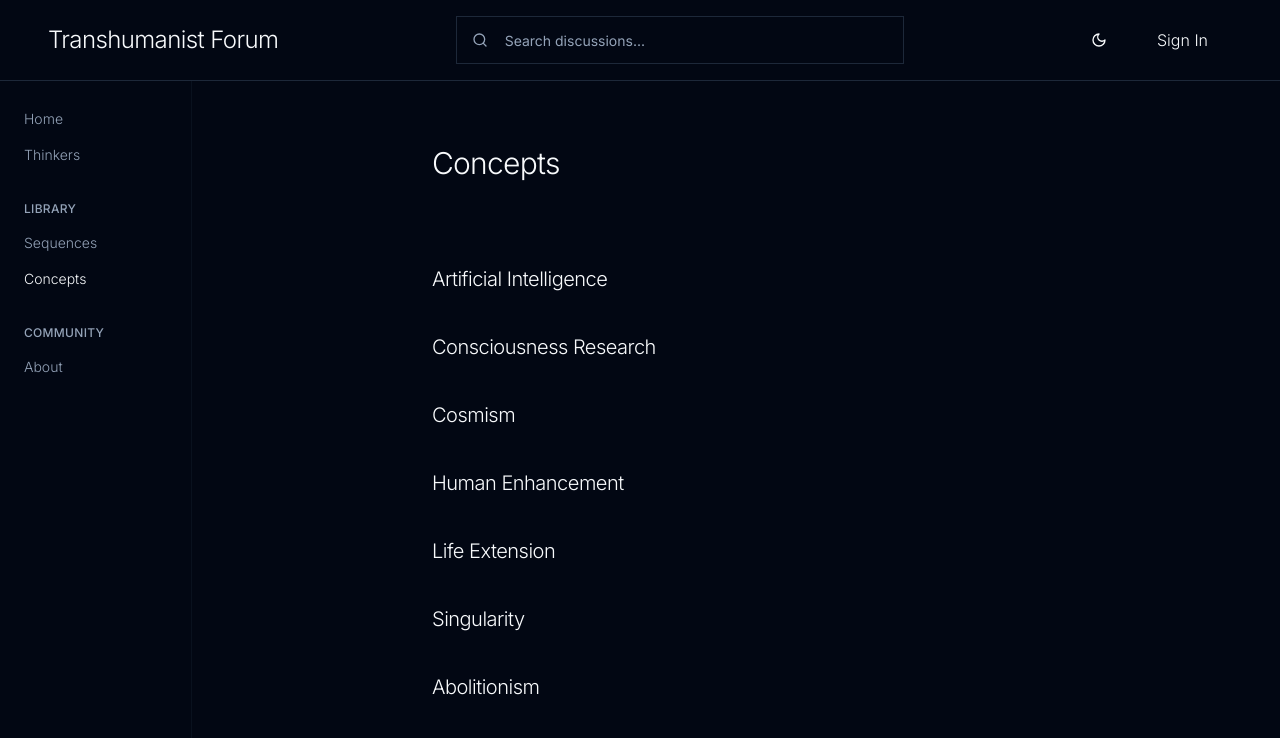
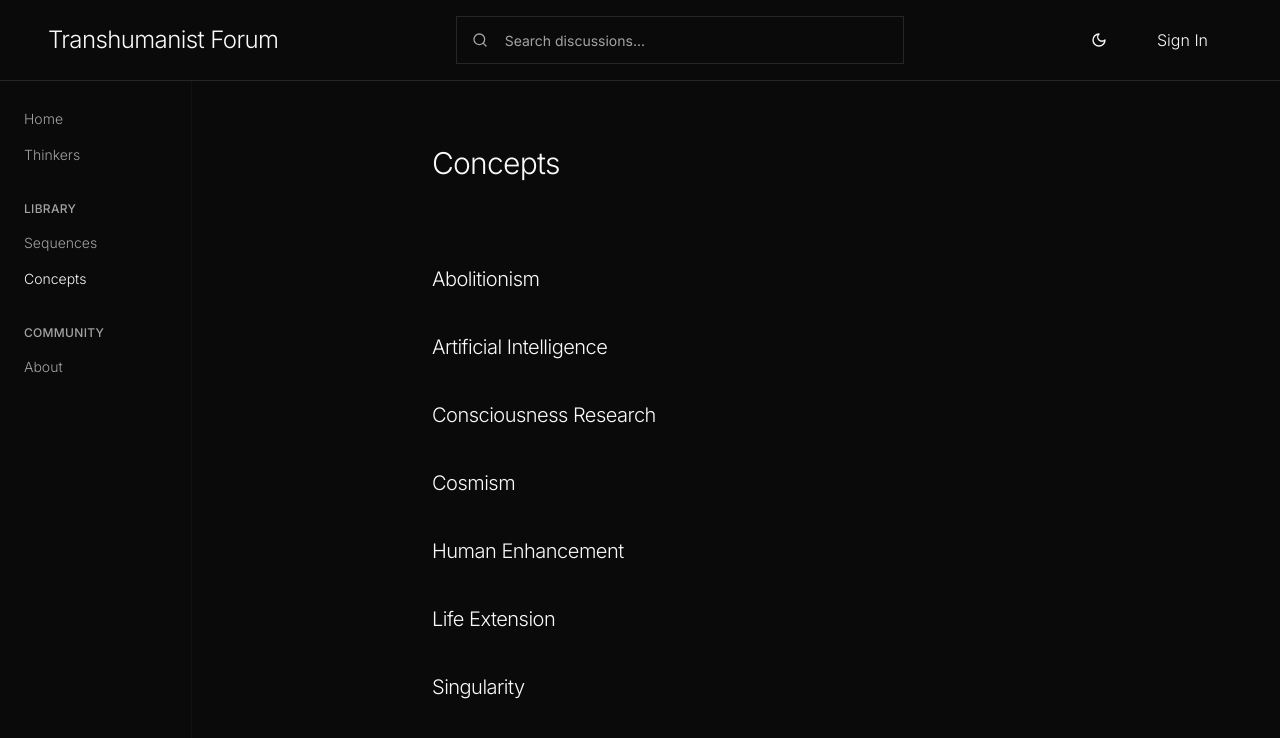
Before and after one commit to willjy1/transhumanismforum-8ea041fe, a React (Vite) app: page /concepts in a window 1280 px wide. Shown: the top 738 px of the page. Built offline with nearby package versions, Linux system fonts and the light colour scheme.

Commit message:
Refine design and sort concepts
Alphabetize concepts. Improve homepage and forum design based on first principles, focusing on font, spacing, and overall minimalist aesthetic. Remove purple color scheme and adjust other elements as needed.

```diff
--- a/src/index.css
+++ b/src/index.css
@@ -8,45 +8,44 @@ All colors MUST be HSL.
 
 @layer base {
   :root {
-/* Sophisticated design system with rich typography */
-    --background: 0 0% 99%;
-    --foreground: 220 18% 9%;
+/* Minimal design system with enhanced typography */
+    --background: 0 0% 100%;
+    --foreground: 0 0% 9%;
 
     --card: 0 0% 100%;
-    --card-foreground: 220 18% 9%;
+    --card-foreground: 0 0% 9%;
 
     --popover: 0 0% 100%;
-    --popover-foreground: 220 18% 9%;
+    --popover-foreground: 0 0% 9%;
 
-    --primary: 220 18% 9%;
+    --primary: 0 0% 9%;
     --primary-foreground: 0 0% 98%;
-    --primary-glow: 220 15% 25%;
+    --primary-glow: 0 0% 20%;
 
-    --secondary: 220 14% 96%;
-    --secondary-foreground: 220 18% 9%;
+    --secondary: 0 0% 97%;
+    --secondary-foreground: 0 0% 9%;
 
-    --muted: 220 14% 96%;
-    --muted-foreground: 220 8% 46%;
+    --muted: 0 0% 96%;
+    --muted-foreground: 0 0% 45%;
 
-    --accent: 262 100% 65%;
+    --accent: 0 0% 9%;
     --accent-foreground: 0 0% 98%;
 
     --destructive: 0 84% 60%;
     --destructive-foreground: 0 0% 98%;
 
-    --border: 220 13% 91%;
-    --input: 220 13% 94%;
-    --ring: 262 100% 65%;
+    --border: 0 0% 90%;
+    --input: 0 0% 96%;
+    --ring: 0 0% 9%;
 
     --radius: 0rem;
 
-    /* Rich visual elements */
-    --gradient-primary: linear-gradient(135deg, hsl(262 100% 65%), hsl(262 100% 75%));
-    --gradient-accent: linear-gradient(135deg, hsl(var(--accent)), hsl(262 100% 75%));
+    /* Subtle visual elements */
+    --gradient-primary: linear-gradient(135deg, hsl(var(--primary)), hsl(var(--primary-glow)));
     --gradient-subtle: linear-gradient(180deg, hsl(var(--background)), hsl(var(--muted)));
-    --shadow-subtle: 0 1px 3px 0 hsl(220 18% 9% / 0.1);
-    --shadow-medium: 0 4px 6px -1px hsl(220 18% 9% / 0.1), 0 2px 4px -1px hsl(220 18% 9% / 0.06);
-    --shadow-large: 0 10px 15px -3px hsl(220 18% 9% / 0.1), 0 4px 6px -2px hsl(220 18% 9% / 0.05);
+    --shadow-subtle: 0 1px 3px 0 hsl(0 0% 0% / 0.1);
+    --shadow-medium: 0 4px 6px -1px hsl(0 0% 0% / 0.1);
+    --shadow-large: 0 20px 25px -5px hsl(0 0% 0% / 0.1);
 
     /* Sidebar */
     --sidebar-background: 0 0% 100%;
@@ -64,43 +63,42 @@ All colors MUST be HSL.
   }
 
   .dark {
-    /* Rich dark theme with enhanced readability */
-    --background: 222 84% 4%;
-    --foreground: 210 40% 98%;
+    /* Minimal dark theme */
+    --background: 0 0% 4%;
+    --foreground: 0 0% 98%;
 
-    --card: 222 84% 5%;
-    --card-foreground: 210 40% 98%;
+    --card: 0 0% 4%;
+    --card-foreground: 0 0% 98%;
 
-    --popover: 222 84% 5%;
-    --popover-foreground: 210 40% 98%;
+    --popover: 0 0% 4%;
+    --popover-foreground: 0 0% 98%;
 
-    --primary: 210 40% 98%;
-    --primary-foreground: 222 47% 11%;
-    --primary-glow: 217 32% 80%;
+    --primary: 0 0% 98%;
+    --primary-foreground: 0 0% 9%;
+    --primary-glow: 0 0% 80%;
 
-    --secondary: 217 32% 17%;
-    --secondary-foreground: 210 40% 98%;
+    --secondary: 0 0% 15%;
+    --secondary-foreground: 0 0% 98%;
 
-    --muted: 217 32% 17%;
-    --muted-foreground: 215 20% 65%;
+    --muted: 0 0% 15%;
+    --muted-foreground: 0 0% 64%;
 
-    --accent: 262 100% 70%;
-    --accent-foreground: 210 40% 98%;
+    --accent: 0 0% 98%;
+    --accent-foreground: 0 0% 9%;
 
-    --destructive: 0 90% 70%;
-    --destructive-foreground: 210 40% 98%;
+    --destructive: 0 62% 31%;
+    --destructive-foreground: 0 0% 98%;
 
-    --border: 217 32% 17%;
-    --input: 217 32% 17%;
-    --ring: 262 100% 70%;
+    --border: 0 0% 15%;
+    --input: 0 0% 15%;
+    --ring: 0 0% 83%;
 
-    /* Rich visual elements for dark mode */
-    --gradient-primary: linear-gradient(135deg, hsl(262 100% 70%), hsl(262 100% 80%));
-    --gradient-accent: linear-gradient(135deg, hsl(var(--accent)), hsl(262 100% 80%));
+    /* Subtle dark visual elements */
+    --gradient-primary: linear-gradient(135deg, hsl(var(--primary)), hsl(var(--primary-glow)));
     --gradient-subtle: linear-gradient(180deg, hsl(var(--background)), hsl(var(--muted)));
-    --shadow-subtle: 0 1px 3px 0 hsl(222 84% 4% / 0.5);
-    --shadow-medium: 0 4px 6px -1px hsl(222 84% 4% / 0.3), 0 2px 4px -1px hsl(222 84% 4% / 0.2);
-    --shadow-large: 0 10px 15px -3px hsl(222 84% 4% / 0.3), 0 4px 6px -2px hsl(222 84% 4% / 0.2);
+    --shadow-subtle: 0 1px 3px 0 hsl(0 0% 0% / 0.5);
+    --shadow-medium: 0 4px 6px -1px hsl(0 0% 0% / 0.3);
+    --shadow-large: 0 20px 25px -5px hsl(0 0% 0% / 0.4);
 
     /* Dark sidebar */
     --sidebar-background: 0 0% 3.9%;
@@ -149,40 +147,37 @@ All colors MUST be HSL.
     transition: var(--transition-smooth);
   }
 
-  /* Typography scale with optimal reading */
+  /* Enhanced typography with better hierarchy */
   .text-display {
-    font-size: clamp(2.5rem, 8vw, 7rem);
-    line-height: 1.02;
-    letter-spacing: -0.04em;
-    font-weight: 700;
-    font-variation-settings: "wght" 700;
+    font-size: clamp(3.5rem, 8vw, 8rem);
+    line-height: 0.9;
+    letter-spacing: -0.025em;
+    font-weight: 300;
   }
 
   .text-hero {
-    font-size: clamp(2rem, 6vw, 4.5rem);
-    line-height: 1.05;
-    letter-spacing: -0.03em;
-    font-weight: 600;
-    font-variation-settings: "wght" 600;
+    font-size: clamp(2.5rem, 6vw, 5rem);
+    line-height: 0.95;
+    letter-spacing: -0.02em;
+    font-weight: 400;
   }
 
   .text-large {
     font-size: clamp(1.75rem, 4vw, 3rem);
     line-height: 1.15;
-    letter-spacing: -0.02em;
-    font-weight: 500;
-    font-variation-settings: "wght" 500;
+    letter-spacing: -0.015em;
+    font-weight: 300;
   }
 
   .text-body {
     font-size: 1.125rem;
-    line-height: 1.7;
+    line-height: 1.65;
     font-weight: 400;
   }
 
   .text-caption {
     font-size: 0.875rem;
-    line-height: 1.6;
+    line-height: 1.5;
     font-weight: 500;
   }
 
--- a/src/pages/Concepts.tsx
+++ b/src/pages/Concepts.tsx
@@ -5,13 +5,13 @@ import { Link } from 'react-router-dom';
 
 const Concepts = () => {
   const concepts = [
+    'Abolitionism',
     'Artificial Intelligence',
     'Consciousness Research',
     'Cosmism',
     'Human Enhancement',
     'Life Extension',
-    'Singularity',
-    'Abolitionism'
+    'Singularity'
   ];
 
   return (
--- a/tailwind.config.ts
+++ b/tailwind.config.ts
@@ -65,9 +65,8 @@ export default {
 				}
 			},
 			fontFamily: {
-				sans: ['"Inter Variable"', 'Inter', 'system-ui', 'sans-serif'],
-				display: ['"Inter Variable"', 'Inter', 'system-ui', 'sans-serif'],
-				mono: ['"JetBrains Mono"', 'Consolas', 'monospace']
+				sans: ['"Inter"', 'system-ui', '-apple-system', 'sans-serif'],
+				display: ['"Inter"', 'system-ui', '-apple-system', 'sans-serif']
 			},
 			fontSize: {
 				'display': ['clamp(3rem, 8vw, 8rem)', { lineHeight: '0.9', letterSpacing: '-0.025em' }],
```
Also changed, not shown: src/pages/Index.tsx (+37 -135 lines).
